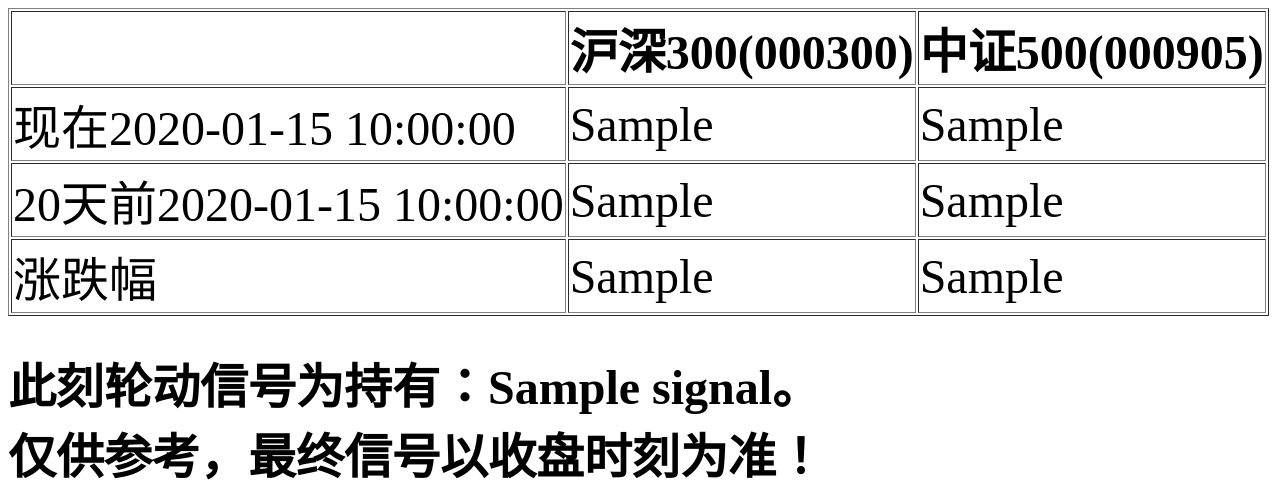
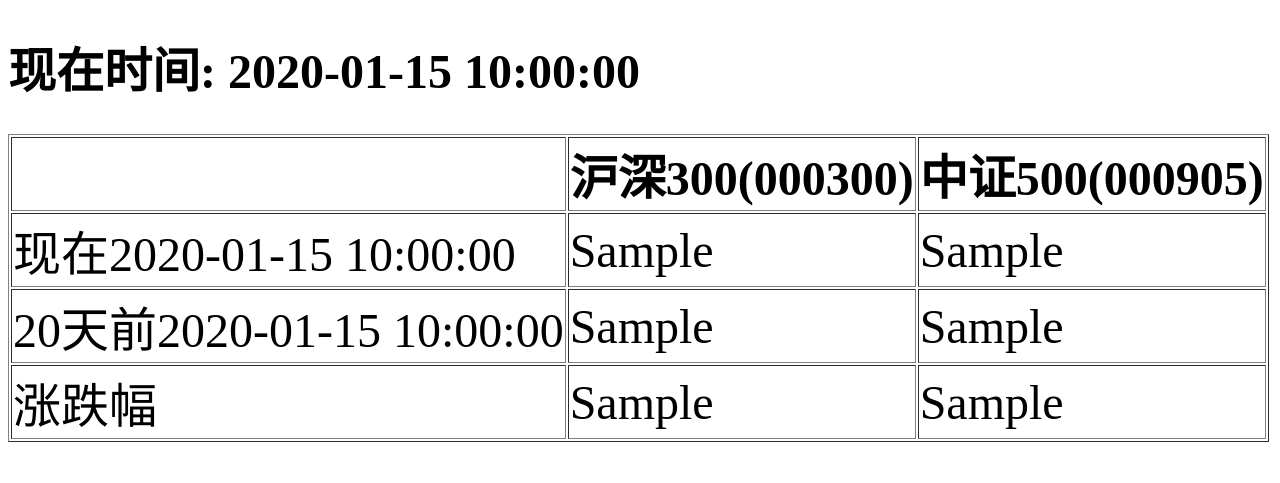
Before and after one commit to yanheven/stock_selection, a Python web app: template templates/today/table.html in a window 1280 px wide. Shown: the top 483 px of the page. Run offline with Jinja, Linux system fonts and the light colour scheme; the template is opened without the code that fills it: most values are stand-ins (such as "Sample title", 1, 10 or a date in 2020).

Commit message:
add table

```diff
--- a/templates/today/table.html
+++ b/templates/today/table.html
@@ -8,6 +8,7 @@
 </style>
 </head>
 <body>
+<h1>现在时间: {{time}}</h1>
 
 <table border="1">
   <tr>
--- a/today/views.py
+++ b/today/views.py
@@ -26,6 +26,7 @@
 def get_talbe(request):
     message = predict()
     context = dict(date=message[0].split()[0],
+                   time=message[0],
                    data_1=message[1],
                    data_2=message[2],
                    data_20_1=message[3],
```
